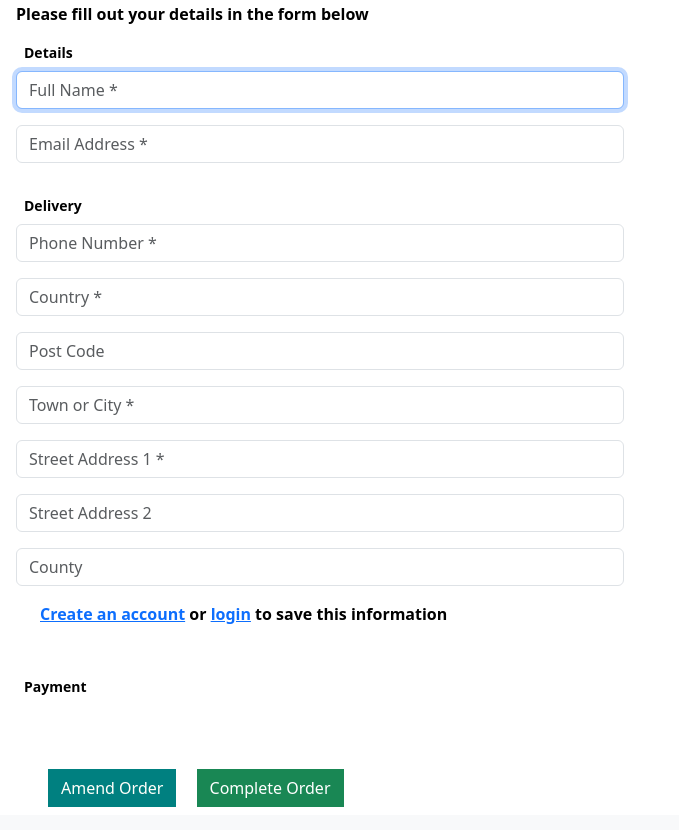
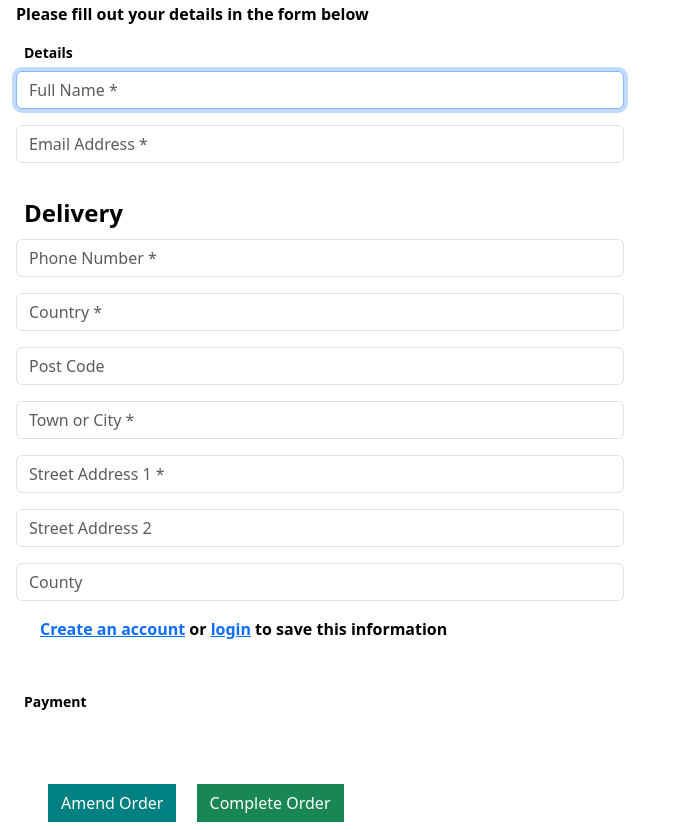
Before and after one commit to abz2489/book-mark-it, a Django app: template checkout/templates/checkout/checkout.html in a window 1280 px wide. Shown: the part 413-1243 px from the top of the page, without its empty margins (0-679 px from the left). Before the commit the page ends 1220 px from the top, so only its background shows below. Run offline with Django 3.2, Linux system fonts and the light colour scheme; the template is opened without the code that fills it: values that come from a table or form of the project are taken from there, others are empty.

Commit message:
Amend legend classes

```diff
--- a/checkout/templates/checkout/checkout.html
+++ b/checkout/templates/checkout/checkout.html
@@ -92,7 +92,7 @@
                         {{ order_form.email | as_crispy_field }}
                     </fieldset>
                     <fieldset class="rounded px-3 mb-5">
-                        <legend class="fieldset-label small text-black px-2 w-auto">Delivery</legend>
+                        <legend class="fieldset-label text-black px-2 w-auto">Delivery</legend>
                         {{ order_form.phone_number | as_crispy_field }}
                         {{ order_form.country | as_crispy_field }}
                         {{ order_form.postcode | as_crispy_field }}
```
